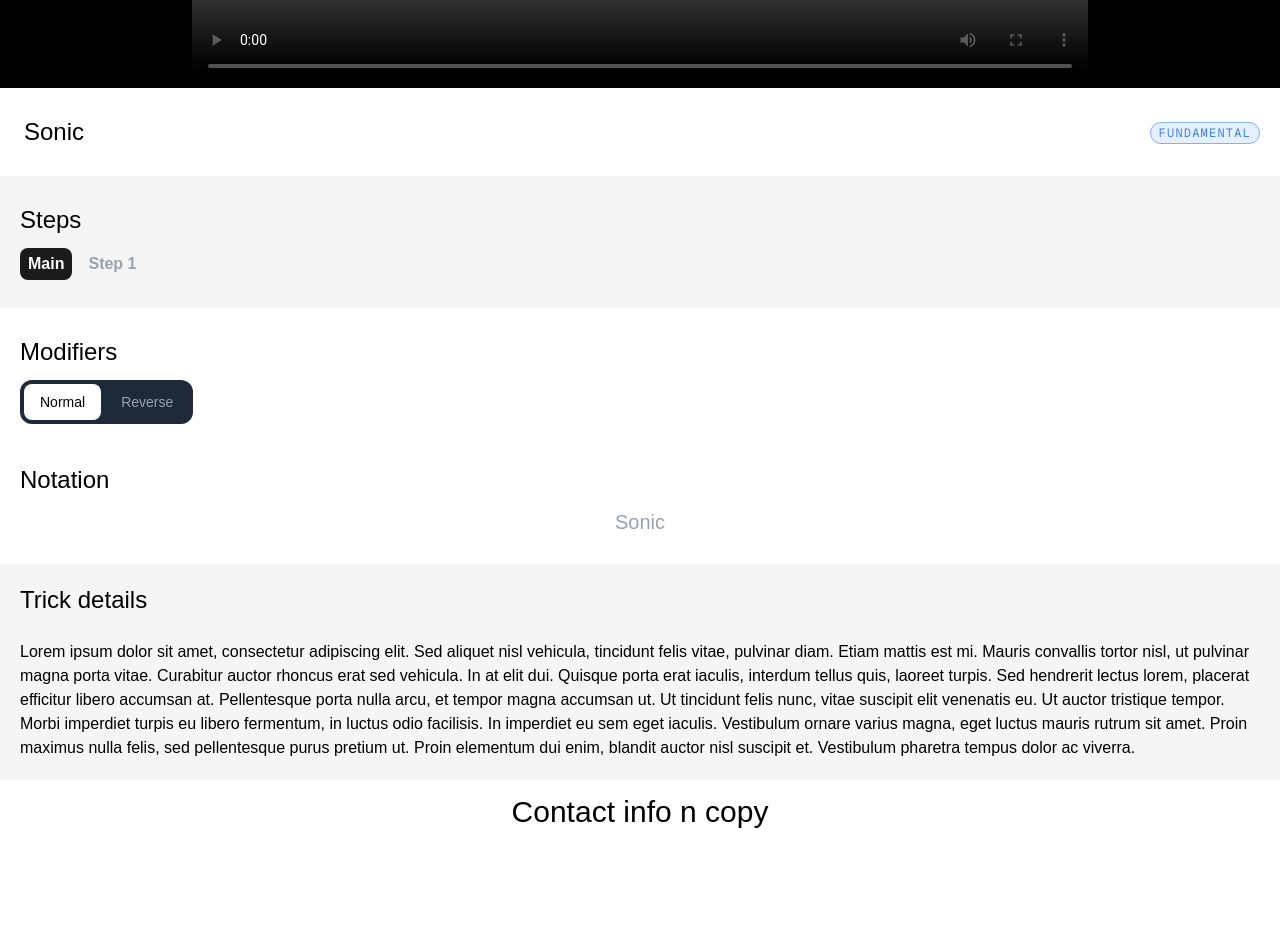
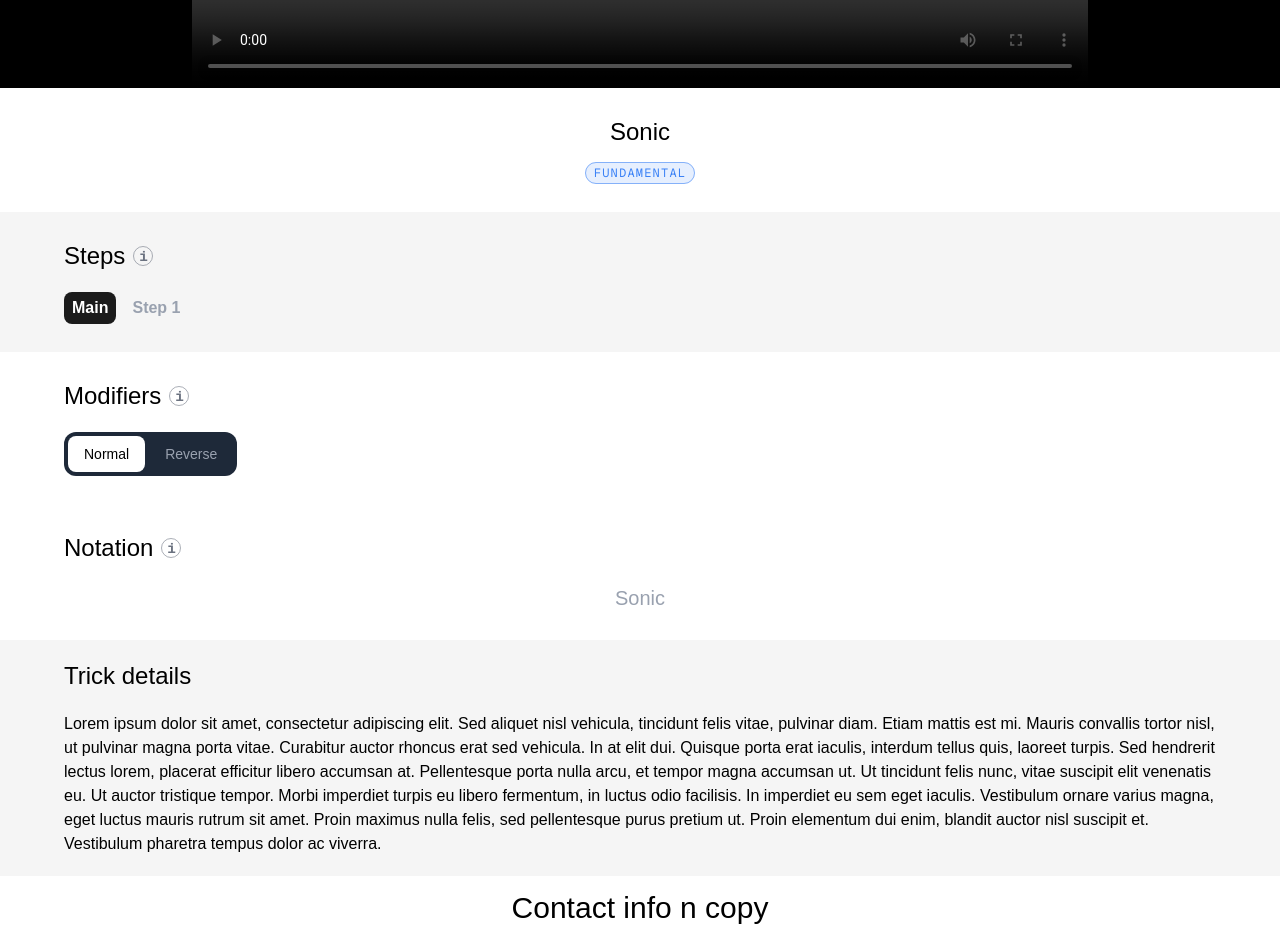
Before and after one commit to AllwarsGIT/penspinning-academy, a Next.js app: page /tricks/sonic in a window 1280 px wide. Shown: the part 480-1420 px from the top of the page. Before the commit the page ends 1324 px from the top, so only its background shows below. Built offline with nearby package versions, Linux system fonts and the light colour scheme.

Commit message:
Info tooltips component

```diff
--- a/src/app/tricks/[slug]/components/trickViewer.tsx
+++ b/src/app/tricks/[slug]/components/trickViewer.tsx
@@ -5,6 +5,7 @@ import { useSearchParams, useRouter } from "next/navigation"
 
 import ModifierToggle from "./modifierToggle"
 import DifficultyBadge from "@/components/difficultyBadge"
+import InfoToolTip from "@/components/InfoToolTip"
 
 
 
@@ -102,10 +103,10 @@ function TrickViewer({trick, instance, modifiers}:TrickViewerProps) {
 
 
     return (
-        <div className="flex flex-col ">
+        <div className="flex flex-col justify-center items-center transition-colors duration-500 ease-in-out">
             {/* TODO video reacting to state */}
             {/* Video */}
-            <div className="mt-16 bg-black">
+            <div className="mt-16 bg-black w-full">
                 <div className="w-full max-w-4xl mx-auto aspect-video bg-black">
                     <video
                         className="w-full  h-full object-contain"
@@ -115,7 +116,7 @@ function TrickViewer({trick, instance, modifiers}:TrickViewerProps) {
             </div>
 
             {/* Name */}
-            <div className="w-full px-5 py-7 flex flex-col md:flex-row justify-between items-center md:items-center bg-white dark:bg-black">
+            <div className="w-full px-5 py-7 flex flex-col  justify-center items-center  bg-white dark:bg-black transition-colors duration-500 ease-in-out">
                 <h1 className="font-inter items-center text-2xl flex flex-col md:flex-row justify-center gap-1 ">
                     <div className="justify-center items-center flex flex-row flex-wrap">
                         {prefixMods.map((mod, i) => (
@@ -136,19 +137,26 @@ function TrickViewer({trick, instance, modifiers}:TrickViewerProps) {
                     </div>
 
                 </h1>
-                <div className="pt-3 md:pt-0">
+                <div className="pt-3 ">
                         <DifficultyBadge badge={activeInstance?.difficulty}/>
                 </div>
             </div>
 
             {/* Step pagination */}
-            <div className="px-5 py-7 bg-whitePrimary dark:bg-blackPrimary">
-                <h1 className="font-inter text-2xl pb-3">Steps</h1>
+            <div className="px-5 py-7 w-full bg-whitePrimary dark:bg-blackPrimary transition-colors duration-500 ease-in-out  ">
+                <div className="max-w-6xl mx-auto ">
+                    <div className="flex items-center mb-5">
+                        <h1 className="font-inter text-2xl ">Steps</h1>
+                        <InfoToolTip text={"Main: Showcases the trick\nStep(x):Indicates the progression you must follow to learn the trick"} />
+                        {/* <div className=" hidden md:block bg-gray-400 h-px w-40 ml-4 " /> */}
+                    </div>
+
+
 
                     <div className="flex flex-row gap-2 font-bold">
                         <button
                             onClick={() => setActiveVideo("main")}
-                        className={`py-1 px-2 rounded-lg ${activeVideo === "main" ? "bg-blackPrimary text-white dark:bg-whitePrimary dark:text-black" : "text-gray-400"}`}
+                            className={`py-1 px-2 rounded-lg transition-colors duration-300 ease-in-out ${activeVideo === "main" ? "bg-blackPrimary text-white dark:bg-whitePrimary dark:text-black" : "text-gray-400"}`}
                         >
                             Main
                         </button>
@@ -156,18 +164,24 @@ function TrickViewer({trick, instance, modifiers}:TrickViewerProps) {
                             <button
                                 key={i}
                                 onClick={() => setActiveVideo(step.order.toString())}
-                            className={`py-1 px-2 rounded-lg ${activeVideo === step.order.toString() ? "bg-black text-white dark:bg-white dark:text-black" : "text-gray-400"}`}
+                                className={`py-1 px-2 rounded-lg transition-colors duration-300 ease-in-out ${activeVideo === step.order.toString() ? "bg-black text-white dark:bg-white dark:text-black" : "text-gray-400"}`}
                             >
                                 Step {i + 1}
                             </button>
                         ))}
                     </div>
                 </div>
+            </div>
 
-            {/* Toggles */}
-            <div className="px-5 py-7 flex flex-col gap-5 bg-white dark:bg-black">
-                <div className="">
-                    <h2 className="font-inter text-2xl pb-3">Modifiers</h2>
+            {/* Toggles section */}
+            <div className="px-5 py-7 w-full flex flex-col gap-5 bg-white dark:bg-black transition-colors duration-500 ease-in-out">
+                <div className="max-w-6xl mx-auto w-full">
+                    <div className="flex items-center mb-5">
+                        <h1 className="font-inter text-2xl ">Modifiers</h1>
+                        <InfoToolTip text={"Modifiers are variations of a base trick that change how it is performed.\nThey can alter things like the direction of the trick, hand orientation or even if the fingers are curled during the trick. "}/>
+                        {/* <div className=" hidden md:block bg-gray-400 h-px w-40 ml-4 " /> */}
+                    </div>
+
                     {availableModifiers.map(mod => (
                         <ModifierToggle
                             key={mod.id}
@@ -179,9 +193,16 @@ function TrickViewer({trick, instance, modifiers}:TrickViewerProps) {
                     ))}
                 </div>
 
+            </div>
 
-                <div className="pt-5 ">
-                    <h2 className="font-inter text-2xl pb-3">Notation</h2>
+            {/* Notation section */}
+            <div className="px-5 py-7 w-full flex flex-col gap-5 bg-white dark:bg-black transition-colors duration-500 ease-in-out ">
+                <div className="max-w-6xl mx-auto w-full">
+                    <div className="flex items-center mb-5">
+                        <h1 className="font-inter text-2xl ">Notation</h1>
+                        <InfoToolTip text={"Notation is the compact way to write trick names and modifiers using abbreviations.\nIt's written following a prefix/suffix structure, which is defined in each individual modifier"}/>
+                        {/* <div className=" hidden md:block bg-gray-400 h-px w-40 ml-4 " /> */}
+                    </div>
                     <div className="flex flex-row gap-1 text-xl justify-center">
                         {prefixMods.map((mod, i) => (
                             <span key={i} className="font-bold" style={{ color: modifierColor[mod.id] }}>
@@ -195,17 +216,21 @@ function TrickViewer({trick, instance, modifiers}:TrickViewerProps) {
                             </span>
                         ))}
                     </div>
+                </div>
+            </div>
 
+            {/* Explicación */}
+            <div className="p-5 bg-whitePrimary dark:bg-blackPrimary flex flex-col gap-3 transition-colors duration-500 ease-in-out w-full">
+                <div className="max-w-6xl mx-auto w-full">
+                    <div className="flex items-center mb-5">
+                        <h1 className="font-inter text-2xl ">Trick details</h1>
+                        {/* <div className=" hidden md:block bg-gray-400 h-px w-40 ml-4 " /> */}
+                    </div>
+
+                    <p>Lorem ipsum dolor sit amet, consectetur adipiscing elit. Sed aliquet nisl vehicula, tincidunt felis vitae, pulvinar diam. Etiam mattis est mi. Mauris convallis tortor nisl, ut pulvinar magna porta vitae. Curabitur auctor rhoncus erat sed vehicula. In at elit dui. Quisque porta erat iaculis, interdum tellus quis, laoreet turpis. Sed hendrerit lectus lorem, placerat efficitur libero accumsan at. Pellentesque porta nulla arcu, et tempor magna accumsan ut. Ut tincidunt felis nunc, vitae suscipit elit venenatis eu. Ut auctor tristique tempor. Morbi imperdiet turpis eu libero fermentum, in luctus odio facilisis. In imperdiet eu sem eget iaculis. Vestibulum ornare varius magna, eget luctus mauris rutrum sit amet. Proin maximus nulla felis, sed pellentesque purus pretium ut. Proin elementum dui enim, blandit auctor nisl suscipit et. Vestibulum pharetra tempus dolor ac viverra. </p>
                 </div>
 
 
-            </div>
-
-            {/* Explicación */}
-            <div className="p-5 bg-whitePrimary dark:bg-blackPrimary flex flex-col gap-3">
-                <h2 className="font-inter text-2xl pb-3">Trick details</h2>
-
-                <p>Lorem ipsum dolor sit amet, consectetur adipiscing elit. Sed aliquet nisl vehicula, tincidunt felis vitae, pulvinar diam. Etiam mattis est mi. Mauris convallis tortor nisl, ut pulvinar magna porta vitae. Curabitur auctor rhoncus erat sed vehicula. In at elit dui. Quisque porta erat iaculis, interdum tellus quis, laoreet turpis. Sed hendrerit lectus lorem, placerat efficitur libero accumsan at. Pellentesque porta nulla arcu, et tempor magna accumsan ut. Ut tincidunt felis nunc, vitae suscipit elit venenatis eu. Ut auctor tristique tempor. Morbi imperdiet turpis eu libero fermentum, in luctus odio facilisis. In imperdiet eu sem eget iaculis. Vestibulum ornare varius magna, eget luctus mauris rutrum sit amet. Proin maximus nulla felis, sed pellentesque purus pretium ut. Proin elementum dui enim, blandit auctor nisl suscipit et. Vestibulum pharetra tempus dolor ac viverra. </p>
             </div>
         </div>
     )
--- a/src/app/tricks/page.tsx
+++ b/src/app/tricks/page.tsx
@@ -1,16 +1,31 @@
 import React from "react"
-import data from "@/data/trickDatabase.json"
 import Link from "next/link"
 
 function TricksPage() {
     return (
-        <div className="pt-16 px-8 w-full min-h-[calc(100vh-64px)]">
-            {data.trickName.map(trick => (
-                <Link key={trick.id} href={`/tricks/${trick.slug}`}>
-                    <h2>{trick.name}</h2>
+        <div className="min-h-[calc(100vh-64px)] pt-16 flex flex-col items-center justify-center gap-8 px-8 text-center">
+
+            <div className="flex flex-col items-center gap-4 max-w-md">
+                <span className="text-xs font-mono tracking-widest uppercase text-gray-400">
+                    PSA / Tricks
+                </span>
+                <h1 className="text-4xl font-medium text-black dark:text-white">
+                    Coming soon
+                </h1>
+                <p className="text-gray-500 leading-relaxed">
+                    The full trick index with filters by family, difficulty and modifiers is on its way. For now, start learning with the fundamentals.
+                </p>
+                <Link
+                    href="/learn"
+                    className="mt-2 px-5 py-2.5 rounded-lg border border-gray-200 dark:border-gray-800 text-sm text-black dark:text-white hover:bg-gray-100 dark:hover:bg-gray-900 transition-colors"
+                >
+                    Go to Learn
                 </Link>
-            ))}
+            </div>
+
+
         </div>
     )
 }
+
 export default TricksPage
--- /dev/null
+++ b/src/components/InfoToolTip.tsx
@@ -0,0 +1,39 @@
+"use client"
+import { useState } from "react"
+
+type InfoTooltipProps = {
+    text: string
+}
+
+function InfoTooltip({ text }: InfoTooltipProps) {
+    const [isVisible, setIsVisible] = useState(false)
+
+    return (
+        <div className="relative inline-flex items-center mx-2">
+            <button
+                onMouseEnter={() => setIsVisible(true)}
+                onMouseLeave={() => setIsVisible(false)}
+                onClick={() => setIsVisible(!isVisible)}
+                className="w-5 h-5 rounded-full flex items-center justify-center text-sm font-mono  font-bold leading-none transition-colors"
+                style={{
+                    border: `1px solid #6b728090`,
+                    color: "#6b7280"
+                }}
+            >
+                i
+            </button>
+            <div
+                className={`absolute bg-white dark:bg-black backdrop-blur-sm whitespace-pre-line -left-10 sm:left-6 top-6 md:top-auto md:-translate-y-1/2 z-50 w-50 sm:w-90 px-3 py-2 rounded-xl text-m text-gray-800 dark:text-gray-300 transition-all duration-400 ${
+                    isVisible ? "opacity-100 pointer-events-auto " : "opacity-0 pointer-events-none"
+                }`}
+                style={{
+                    border: `1px solid #6b728090`,
+                }}
+            >
+                {text}
+            </div>
+        </div>
+    )
+}
+
+export default InfoTooltip
```
Lines whose indentation alone changed are shown as unchanged.
